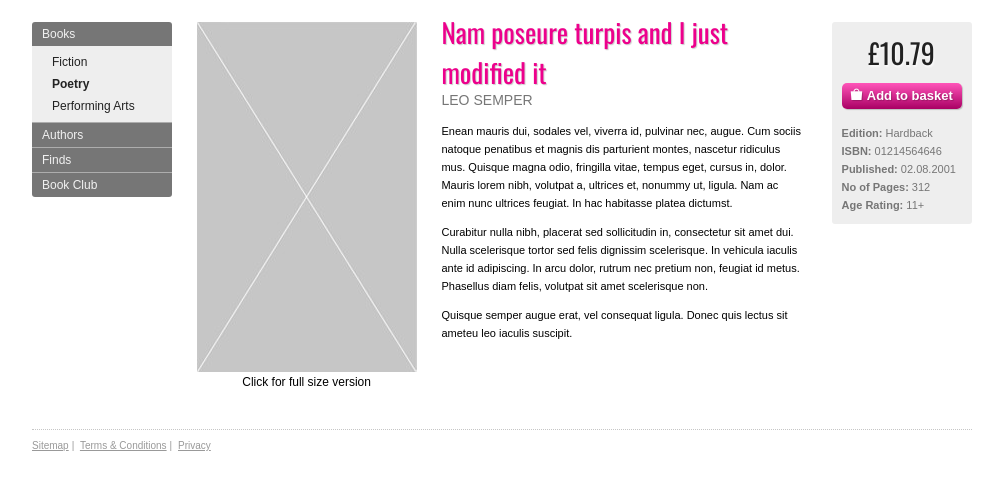
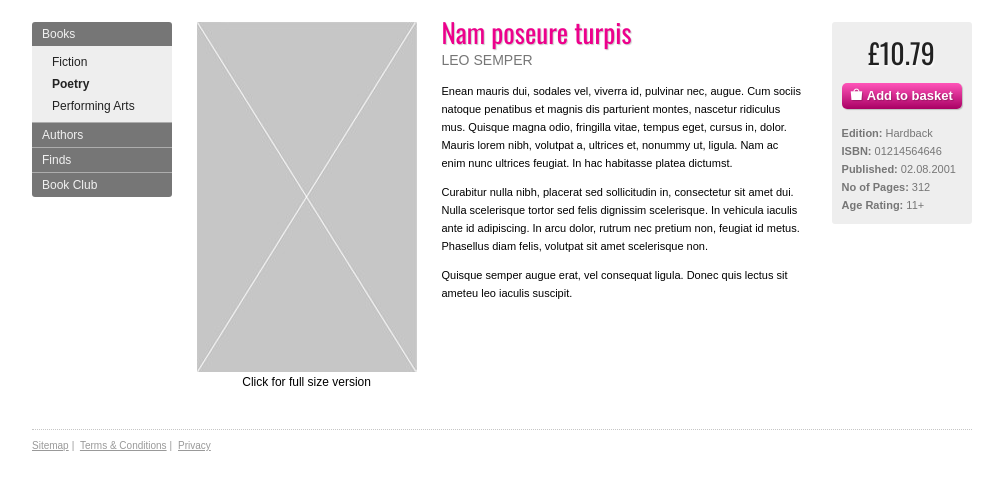
Before and after one commit to arunstan/ts-test, a plain HTML site: page index.html in a window 1280 px wide. Shown: the part 147-636 px from the top of the page, without its empty margins (138-1142 px from the left). Drawn offline with nearby package versions, Linux system fonts and the light colour scheme.

Commit message:
Trying commit

```diff
--- a/index.html
+++ b/index.html
@@ -73,7 +73,7 @@
 				<br />Click for full size version
 			</div>
 			<div class="book-content">
-				<h1>Nam poseure turpis and I just modified it</h1>
+				<h1>Nam poseure turpis</h1>
 				<h3>LEO SEMPER</h3>
 				<p>
 					Enean mauris dui, sodales vel, viverra id, pulvinar nec, augue. Cum sociis natoque penatibus et magnis dis parturient montes, nascetur ridiculus mus. Quisque magna odio, fringilla vitae, tempus eget, cursus in, dolor. Mauris lorem nibh, volutpat a, ultrices et, nonummy ut, ligula. Nam ac enim nunc ultrices feugiat. In hac habitasse platea dictumst.
```
